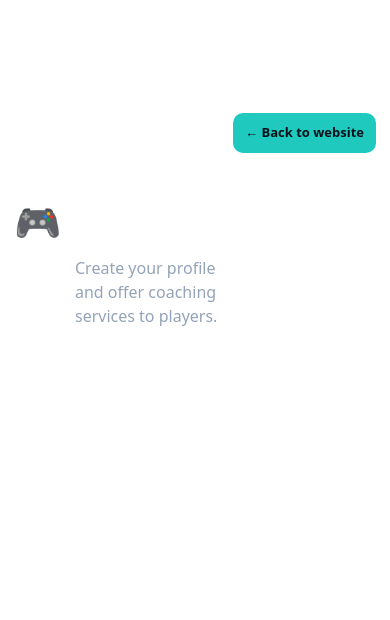
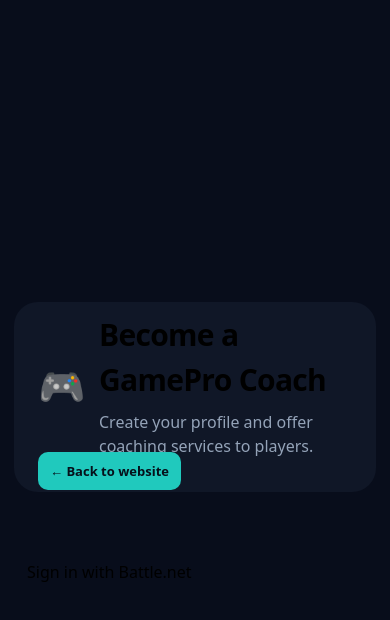
Before and after one commit to vesttrading/gamepro-market, a Next.js app: page /become-coach in a window 390 px wide. Shown: the top 620 px of the page. Built offline with nearby package versions, Linux system fonts and the light colour scheme; no server answers.

Commit message:
Refactor main layout styles in become-coach page
Updated main layout styles for better responsiveness and aesthetics.

```diff
--- a/app/become-coach/page.tsx
+++ b/app/become-coach/page.tsx
@@ -185,23 +185,26 @@ const fieldStyle: React.CSSProperties = {
 
   if (!session) {
 return (
-  <main
-    style={{
-      maxWidth: 620,
-      margin: "24px auto",
-      padding: 24,
-      color: "white",
-      boxSizing: "border-box",
-      width: "calc(100% - 24px)",
-    }}
-  >
-    <div
+<main
       style={{
+        minHeight: "100vh",
+        width: "100%",
+        background: "#080d1b", // Тёмно-синий фон страницы (вокруг карточки)
+        padding: "40px 20px",
         display: "flex",
+        justifyContent: "center",
         alignItems: "flex-start",
-        justifyContent: "space-between",
-        gap: 12,
-        marginBottom: 26,
+        boxSizing: "border-box",
+      }}
+    >
+      <div
+        style={{
+          maxWidth: 620,
+          width: "100%",
+          background: "#101727", // Цвет самой карточки (остаётся нетронутым)
+          padding: "24px",
+          borderRadius: "24px",
+          boxSizing: "border-box",
       }}
     >
       <div
```
